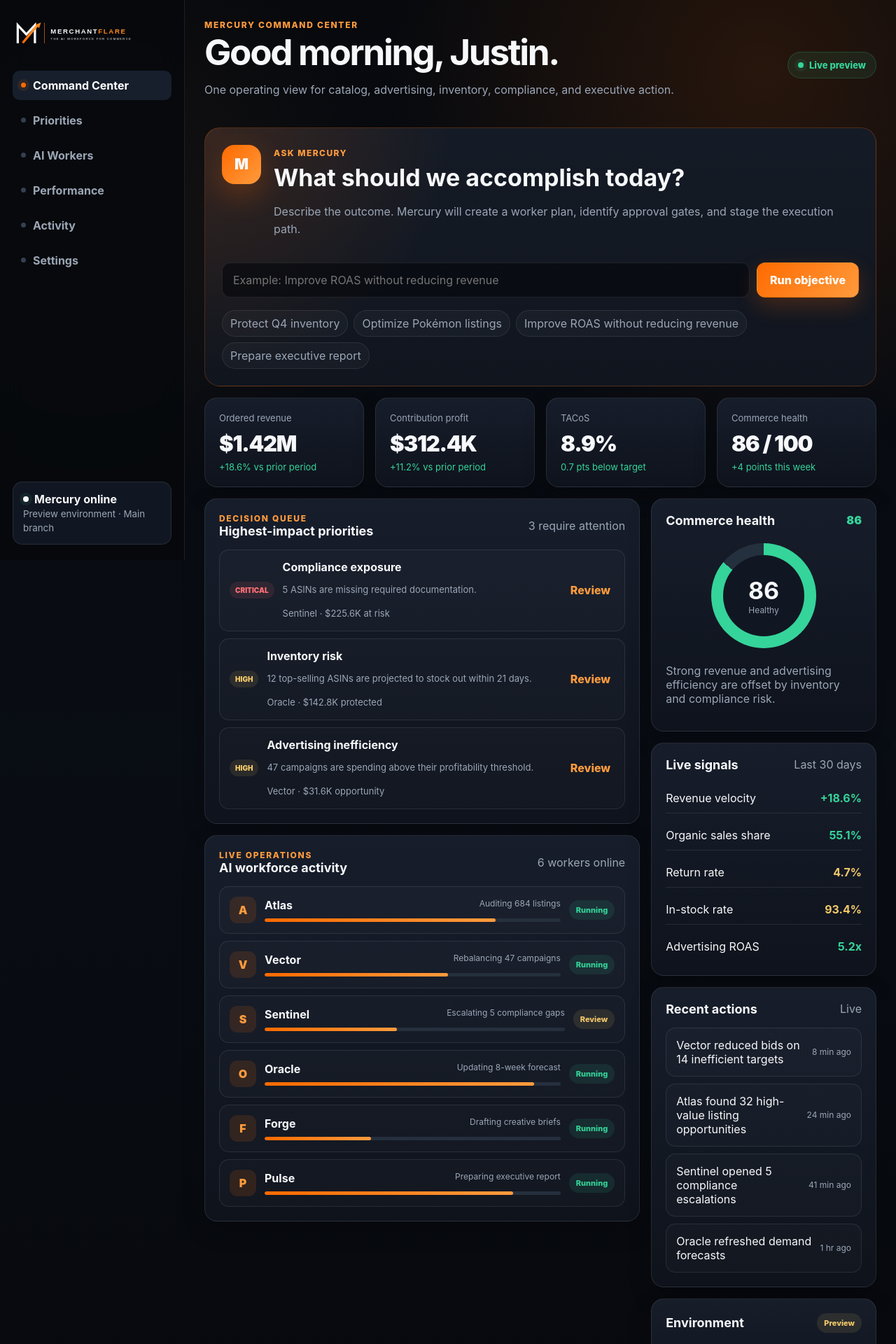
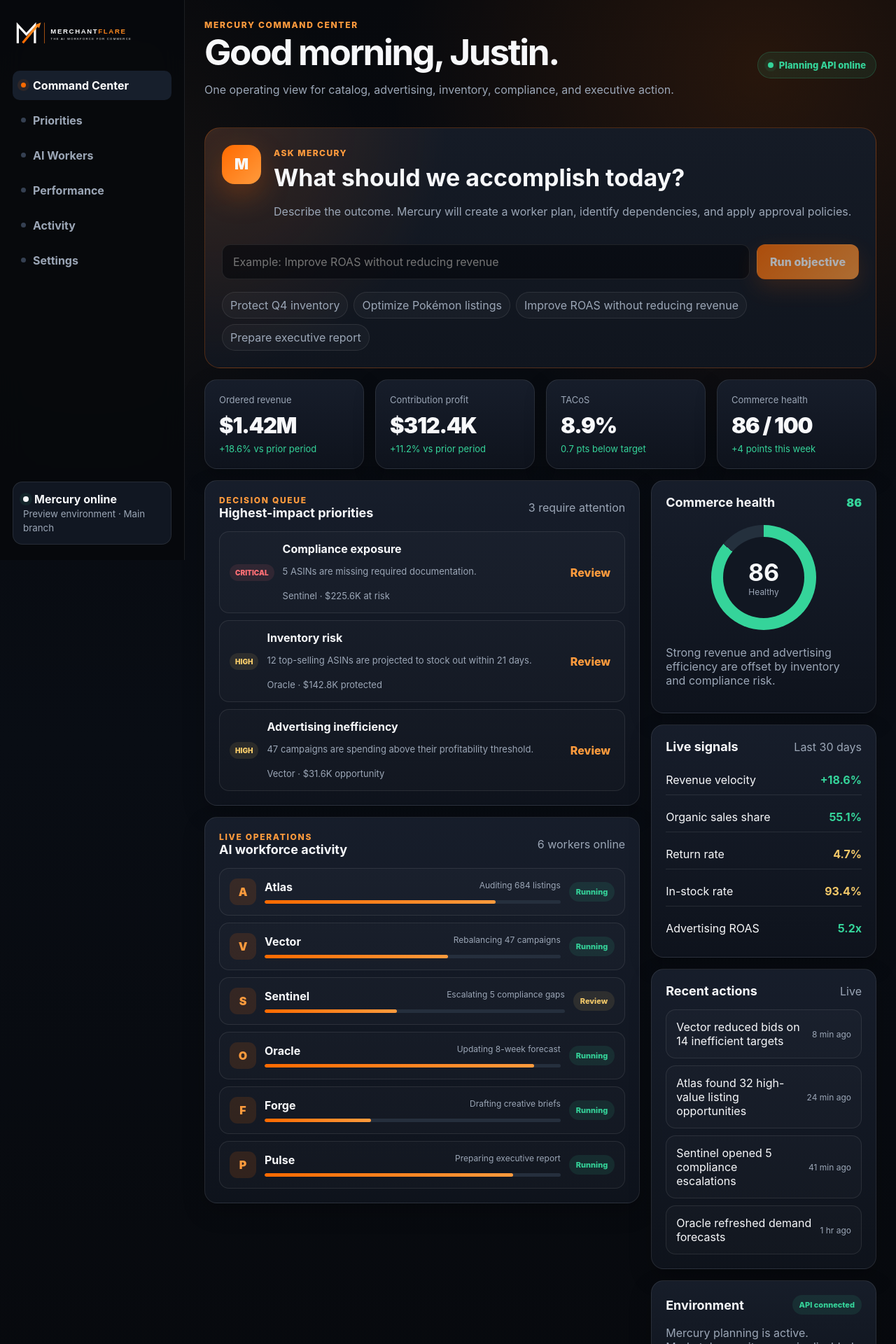
Before and after one commit to Jaytarder/merchantflare, a Next.js app: page /dashboard in a window 1280 px wide. Shown: the top 1920 px of the page at 70% size. Built offline with nearby package versions, Linux system fonts and the light colour scheme.

Commit message:
Connect Mercury command center to live planning API

```diff
--- a/app/dashboard/page.tsx
+++ b/app/dashboard/page.tsx
@@ -1,8 +1,33 @@
 "use client";
 
-import { useMemo, useState } from "react";
+import { useState } from "react";
 import AppShell from "../components/AppShell";
 import MetricCard from "../components/MetricCard";
+
+type PlannedTask = {
+  id: string;
+  worker: string;
+  capability: string;
+  title: string;
+  description: string;
+  priority: string;
+  requiresApproval: boolean;
+  dependencies: string[];
+};
+
+type MercuryResult = {
+  plan: {
+    id: string;
+    objective: string;
+    summary: string;
+    confidence: number;
+    requiresApproval: boolean;
+    tasks: PlannedTask[];
+  };
+  status: "ready" | "awaiting_approval" | "running" | "completed" | "failed";
+  approvalReasons: string[];
+  routes: Array<PlannedTask & { routeStatus: string }>;
+};
 
 const metrics = [
   { title: "Ordered revenue", value: "$1.42M", change: "+18.6% vs prior period" },
@@ -50,26 +75,35 @@ const suggestions = [
 
 export default function DashboardPage() {
   const [objective, setObjective] = useState("");
-  const [submittedObjective, setSubmittedObjective] = useState("");
+  const [result, setResult] = useState<MercuryResult | null>(null);
   const [running, setRunning] = useState(false);
+  const [error, setError] = useState("");
+  const [approved, setApproved] = useState(false);
 
-  const plan = useMemo(() => {
-    if (!submittedObjective) return [];
-    return [
-      ["Atlas", "Audit catalog and identify conversion opportunities"],
-      ["Vector", "Evaluate advertising efficiency and budget allocation"],
-      ["Oracle", "Check inventory constraints and demand risk"],
-      ["Sentinel", "Review compliance dependencies and approval gates"],
-      ["Pulse", "Summarize impact, decisions, and next actions"],
-    ];
-  }, [submittedObjective]);
+  async function runObjective() {
+    const value = objective.trim();
+    if (!value || running) return;
 
-  function runObjective() {
-    const value = objective.trim();
-    if (!value) return;
     setRunning(true);
-    setSubmittedObjective(value);
-    window.setTimeout(() => setRunning(false), 900);
+    setError("");
+    setApproved(false);
+
+    try {
+      const response = await fetch("/api/mercury/plan", {
+        method: "POST",
+        headers: { "Content-Type": "application/json" },
+        body: JSON.stringify({ objective: value }),
+      });
+
+      const payload = await response.json();
+      if (!response.ok) throw new Error(payload.error || "Mercury could not create a plan.");
+      setResult(payload as MercuryResult);
+    } catch (requestError) {
+      setResult(null);
+      setError(requestError instanceof Error ? requestError.message : "Mercury could not create a plan.");
+    } finally {
+      setRunning(false);
+    }
   }
 
   return (
@@ -80,7 +114,7 @@ export default function DashboardPage() {
           <h1>Good morning, Justin.</h1>
           <p className="muted page-lead">One operating view for catalog, advertising, inventory, compliance, and executive action.</p>
         </div>
-        <div className="status-pill"><span className="dot" />Live preview</div>
+        <div className="status-pill"><span className="dot" />Planning API online</div>
       </header>
 
       <section className="mercury-command" aria-label="Mercury objective planner">
@@ -88,20 +122,19 @@ export default function DashboardPage() {
         <div className="command-copy">
           <span className="command-kicker">Ask Mercury</span>
           <h2>What should we accomplish today?</h2>
-          <p>Describe the outcome. Mercury will create a worker plan, identify approval gates, and stage the execution path.</p>
+          <p>Describe the outcome. Mercury will create a worker plan, identify dependencies, and apply approval policies.</p>
         </div>
         <div className="command-form">
           <input
             aria-label="Command Mercury"
             value={objective}
             onChange={(event) => setObjective(event.target.value)}
-            onKeyDown={(event) => {
-              if (event.key === "Enter") runObjective();
-            }}
+            onKeyDown={(event) => { if (event.key === "Enter") runObjective(); }}
             placeholder="Example: Improve ROAS without reducing revenue"
+            maxLength={500}
           />
-          <button className="btn primary" type="button" onClick={runObjective} disabled={running}>
-            {running ? "Planning…" : "Run objective"}
+          <button className="btn primary" type="button" onClick={runObjective} disabled={running || !objective.trim()}>
+            {running ? "Mercury is planning…" : "Run objective"}
           </button>
         </div>
         <div className="command-suggestions">
@@ -109,28 +142,44 @@ export default function DashboardPage() {
             <button key={suggestion} type="button" onClick={() => setObjective(suggestion)}>{suggestion}</button>
           ))}
         </div>
+        {error && <p className="command-error" role="alert">{error}</p>}
       </section>
 
-      {submittedObjective && (
+      {result && (
         <section className="plan-panel" aria-live="polite">
           <div className="plan-heading">
             <div>
-              <div className="eyebrow">Execution plan</div>
-              <h2>{submittedObjective}</h2>
+              <div className="eyebrow">Execution plan · {Math.round(result.plan.confidence * 100)}% confidence</div>
+              <h2>{result.plan.objective}</h2>
+              <p className="muted">{result.plan.summary}</p>
             </div>
-            <span className="plan-state">{running ? "Planning" : "Ready for review"}</span>
+            <span className={`plan-state ${result.status === "awaiting_approval" ? "warning" : ""}`}>
+              {approved ? "Approved for execution" : result.status === "awaiting_approval" ? "Awaiting approval" : "Ready"}
+            </span>
           </div>
+
           <div className="plan-grid">
-            {plan.map(([worker, task], index) => (
-              <div className="plan-step" key={worker}>
+            {result.routes.map((task, index) => (
+              <div className="plan-step" key={task.id}>
                 <span className="step-number">{index + 1}</span>
-                <div><strong>{worker}</strong><p>{task}</p></div>
+                <div>
+                  <strong>{task.worker}</strong>
+                  <p>{task.title}</p>
+                  <span className="route-state">{task.routeStatus.replaceAll("_", " ")}</span>
+                </div>
               </div>
             ))}
           </div>
+
           <div className="approval-bar">
-            <div><strong>Material actions remain approval-gated.</strong><span>No live marketplace changes will be made in preview mode.</span></div>
-            <button className="btn secondary" type="button">Review plan</button>
+            <div>
+              <strong>{result.plan.requiresApproval ? "Material actions are approval-gated." : "No approval is required for this plan."}</strong>
+              <span>{result.approvalReasons[0] || "Mercury can stage this plan without marketplace writes."}</span>
+            </div>
+            {result.plan.requiresApproval && !approved && (
+              <button className="btn primary" type="button" onClick={() => setApproved(true)}>Approve plan</button>
+            )}
+            {approved && <span className="badge live">Approval recorded</span>}
           </div>
         </section>
       )}
@@ -199,8 +248,8 @@ export default function DashboardPage() {
           </article>
 
           <article className="card" id="settings">
-            <div className="section-title"><h2>Environment</h2><span className="badge review">Preview</span></div>
-            <p className="muted">Connected to the GitHub main branch. Marketplace writes and external APIs remain disabled.</p>
+            <div className="section-title"><h2>Environment</h2><span className="badge live">API connected</span></div>
+            <p className="muted">Mercury planning is active. Marketplace writes remain disabled until account integrations and execution controls are configured.</p>
           </article>
         </aside>
       </section>
```
